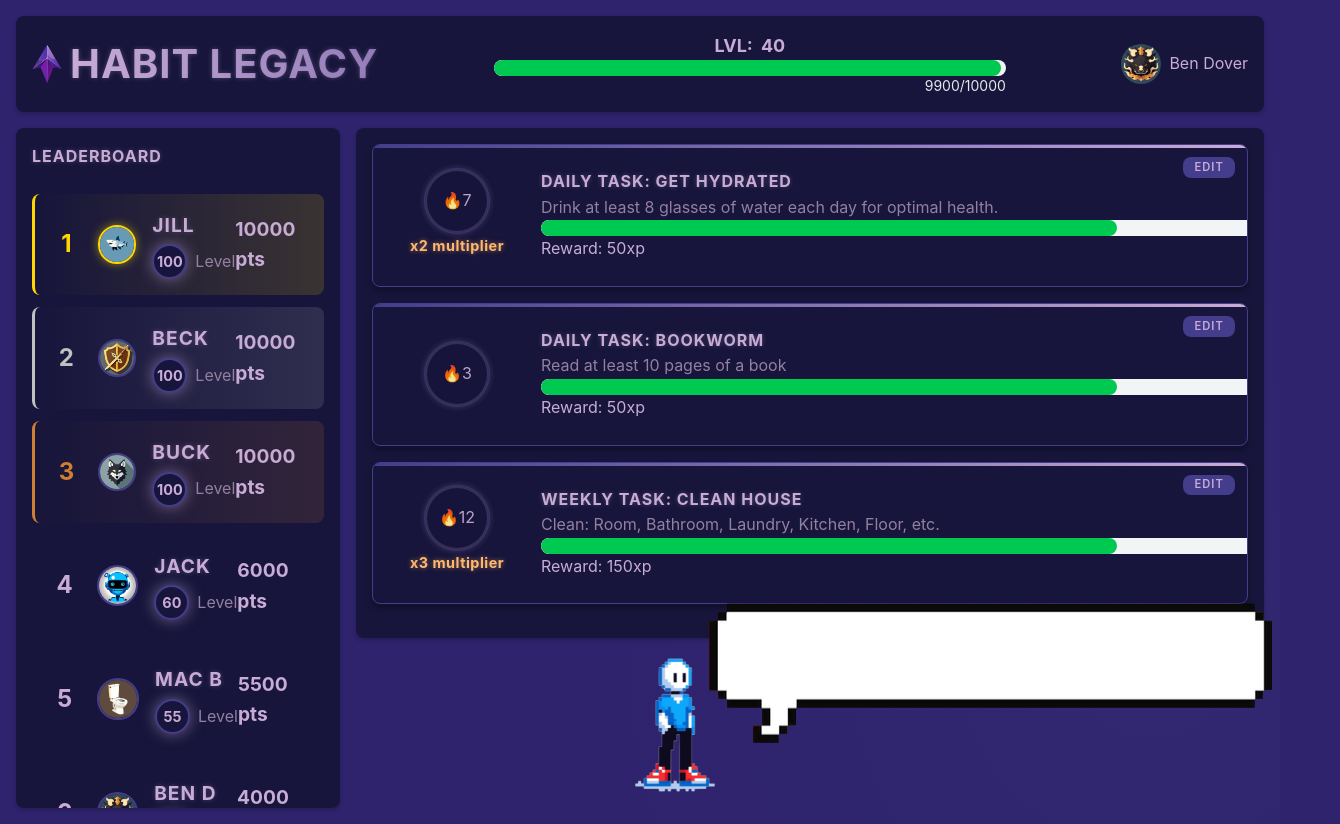
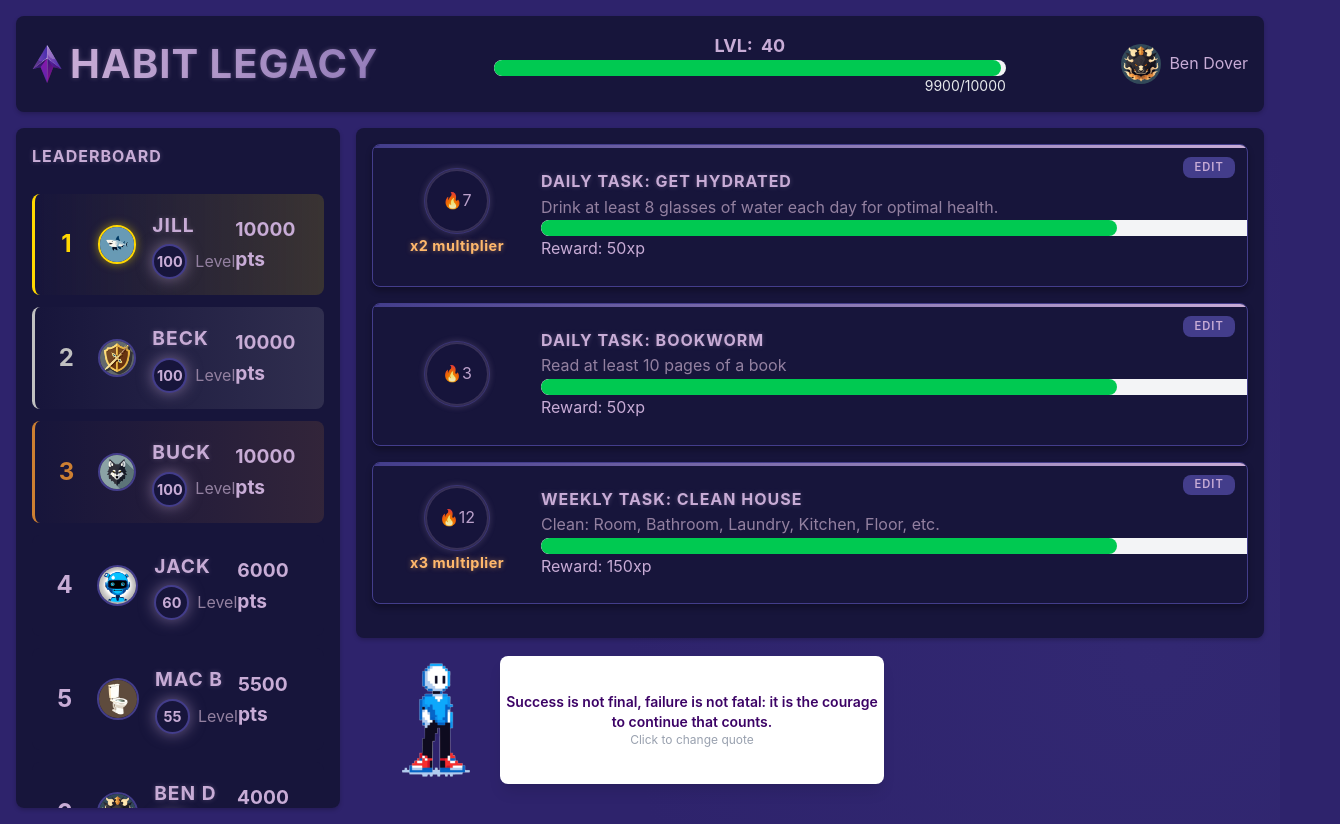
Before and after one commit to noahstew/hack-attack, a React (Vite) app in the folder habit-legacy/: page / in a window 1280 px wide. Shown: the whole page, 1340 px wide, since content can reach past the window. Built offline with nearby package versions, Linux system fonts and the light colour scheme.

Commit message:
Adding person speech with motivational messages

```diff
--- a/habit-legacy/src/components/character/player.jsx
+++ b/habit-legacy/src/components/character/player.jsx
@@ -1,11 +1,25 @@
+import { quotes } from '../../data/systemData';
+import { useState } from 'react';
 
-export default function Player(){
-    return (
-        <div>
-            <img className="absolute bottom-0 left-150 " src = "assets/pixelMascot.png" alt = "Mascot" width="150" height="300">
-            </img>
-            <img className= "absolute bottom-0 left-160 " src = "assets/pixelSpeechBubble.png" alt = "textBubble" width="700" >
-            </img>
-        </div>
-    )
+export default function Player() {
+  const randomNum = Math.floor(Math.random() * quotes.length);
+  const [quote, setQuote] = useState(quotes[randomNum]);
+
+  return (
+    <div
+      className="fixed bottom-4 w-full flex items-end flex-row "
+      onClick={() => {
+        const randomNum = Math.floor(Math.random() * quotes.length);
+        setQuote(quotes[randomNum]);
+      }}
+    >
+      <img className="w-32 h-32" src="assets/pixelMascot.png" alt="Mascot" />
+      <div className="bg-white flex flex-col justify-center items-center rounded-lg p-4 w-96 h-32 shadow-lg">
+        <p className="text-sm text-center text-purple-950 font-semibold">
+          {quote}
+        </p>
+        <p className="text-xs text-gray-400">Click to change quote</p>
+      </div>
+    </div>
+  );
 }
```
